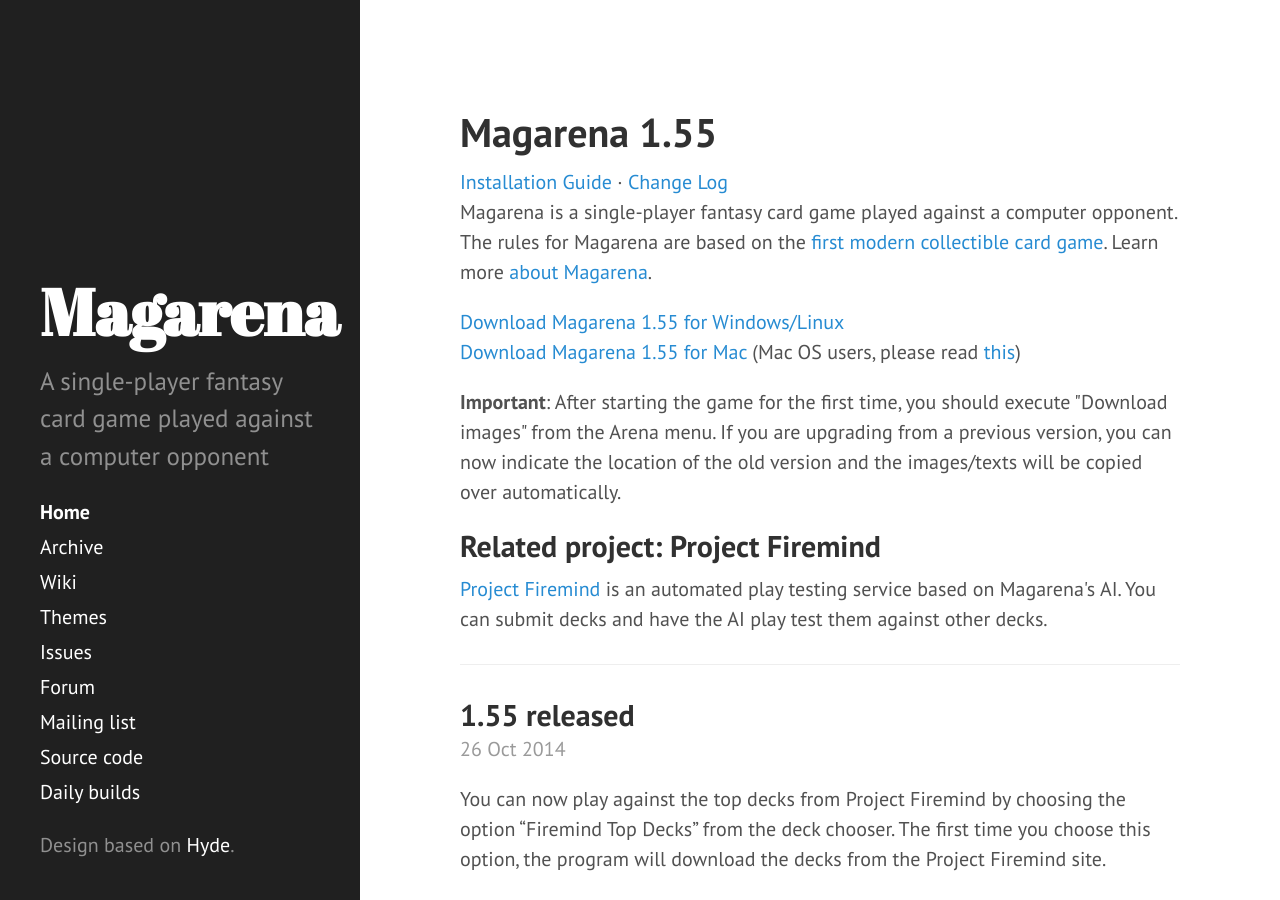
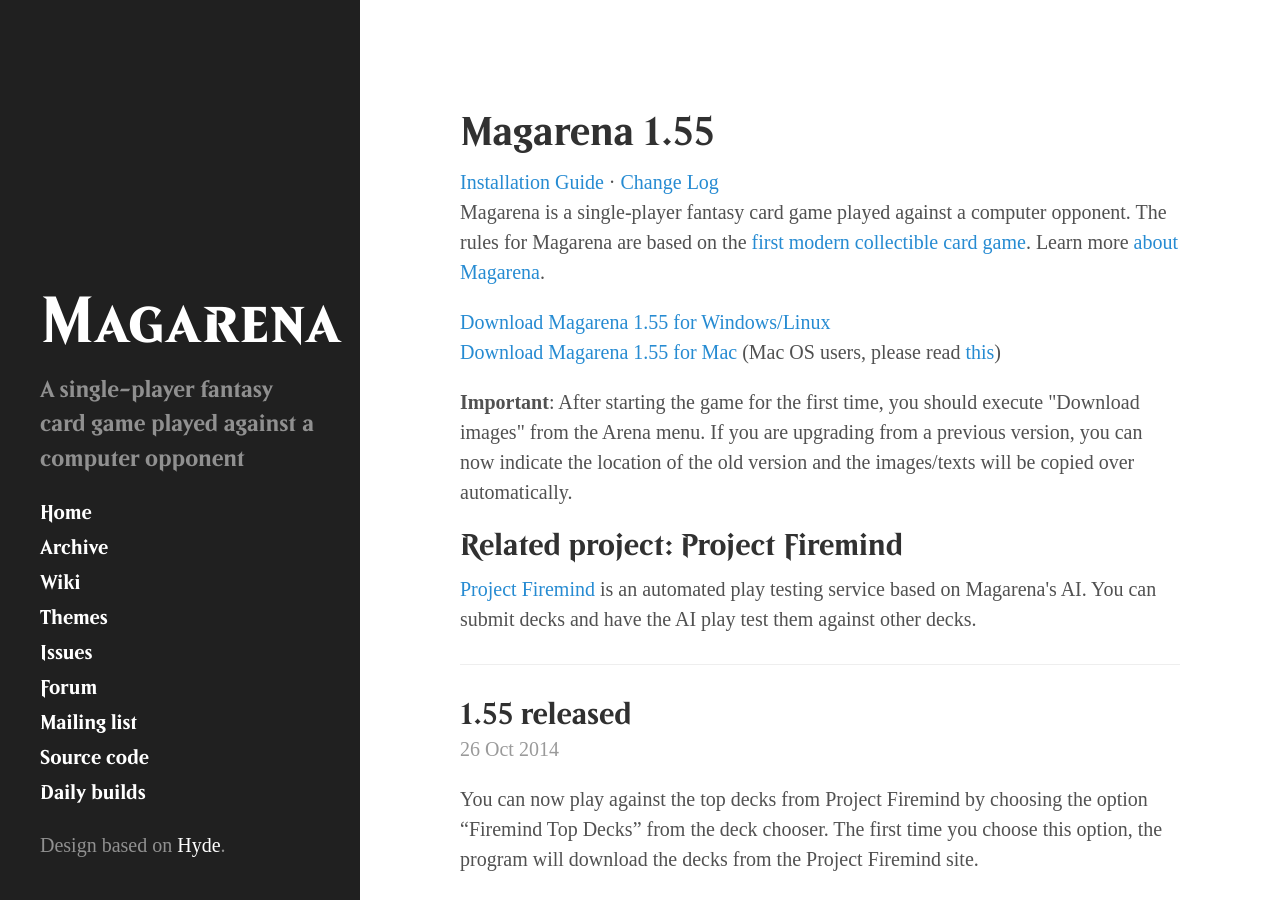
Before and after one commit to magarena/magarena.github.io, a Jekyll site: the page built from index.html, in a window 1280 px wide and 900 px high. Built offline with Jekyll 4.4.1, drawn with Linux system fonts in a browser that asks for light colours; Markdown is read by kramdown in place of the engine named in the settings; the list of posts is cut into pages by our own code.

Commit message:
Enable Magarena style

```diff
--- a/_includes/head.html
+++ b/_includes/head.html
@@ -19,6 +19,7 @@
   <link rel="stylesheet" href="{{ site.baseurl }}public/css/syntax.css">
   <link rel="stylesheet" href="{{ site.baseurl }}public/css/hyde.css">
   <link rel="stylesheet" href="//fonts.googleapis.com/css?family=PT+Sans:400,400italic,700|Abril+Fatface">
+  <link rel="stylesheet" href="{{ site.baseurl }}public/css/magarena.css">
 
   <!-- Icons -->
   <link rel="apple-touch-icon" sizes="144x144" href="{{ site.baseurl }}public/apple-touch-icon-144x144.png">
```
